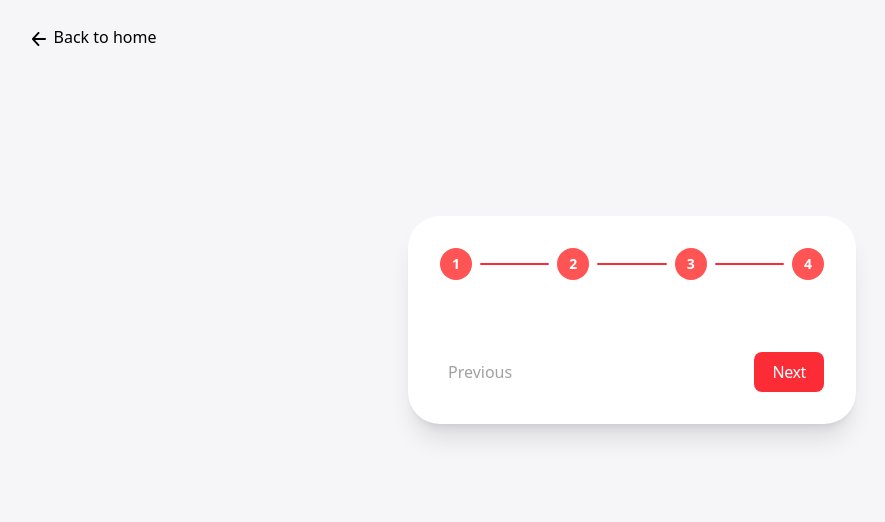
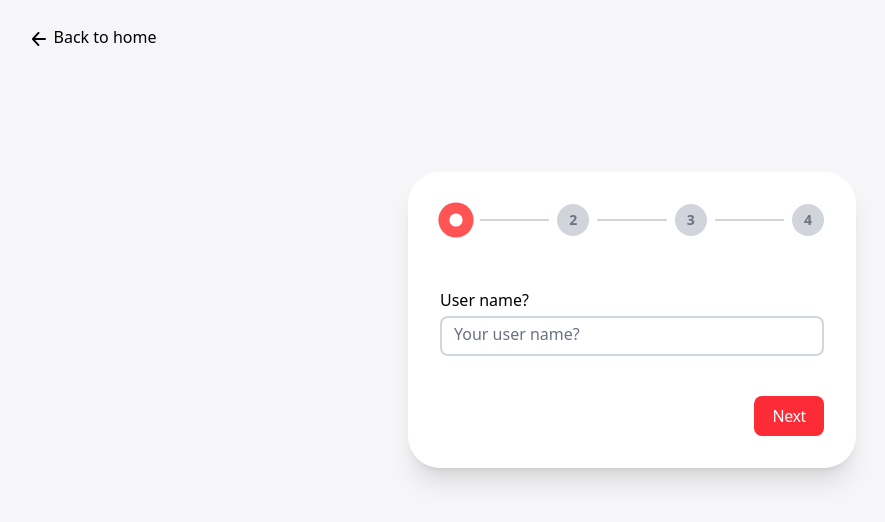
Before and after one commit to forger6969/orbiTest-frontend, a React (Vite) app: page /SingUp in a window 1280 px wide. Shown: the top 522 px of the page, without its empty margins (8-893 px from the left). Built offline with nearby package versions, Linux system fonts and the light colour scheme.

Commit message:
update: update sign up form stepper

```diff
--- a/src/Components/Stepper.jsx
+++ b/src/Components/Stepper.jsx
@@ -115,7 +115,7 @@ export default function Stepper({
               )}
               <button
                 onClick={isLastStep ? handleComplete : handleNext}
-                className="duration-350 flex items-center justify-center rounded-lg bg-red-500 py-2 px-4.5 font-medium tracking-tight  text-white hover:text-red-500 transition hover:bg-transparent hover:border "
+                className="duration-350 flex items-center justify-center rounded-lg bg-red-500 py-2 px-4.5 font-medium tracking-tight text-white hover:text-red-500 transition hover:bg-transparent hover:border"
                 {...nextButtonProps}
               >
                 {isLastStep ? 'Next' : nextButtonText}
@@ -207,8 +207,8 @@ function StepIndicator({ step, currentStep, onClickStep, disableStepIndicators }
     >
       <motion.div
         variants={{
-          inactive: { scale: 1, backgroundColor: '#ff5454', color: '#FFF' },
-          active: { scale: 1, backgroundColor: '#ff5454', color: '#FFF' },
+          inactive: { scale: 1, backgroundColor: '#d1d5db', color: '#6b7280' },
+          active: { scale: 1.1, backgroundColor: '#ff5454', color: '#FFF' },
           complete: { scale: 1, backgroundColor: '#ff5454', color: '#FFF' }
         }}
         transition={{ duration: 0.3 }}
@@ -217,7 +217,7 @@ function StepIndicator({ step, currentStep, onClickStep, disableStepIndicators }
         {status === 'complete' ? (
           <CheckIcon className="h-4 w-4 text-white" />
         ) : status === 'active' ? (
-          <div className="h-3 w-3 rounded-full bg-[#ff5454]" />
+          <div className="h-3 w-3 rounded-full bg-white" />
         ) : (
           <span className="text-sm">{step}</span>
         )}
@@ -228,12 +228,12 @@ function StepIndicator({ step, currentStep, onClickStep, disableStepIndicators }
 
 function StepConnector({ isComplete }) {
   const lineVariants = {
-    incomplete: { width: 0, backgroundColor: 'transparent' },
+    incomplete: { width: '100%', backgroundColor: '#d1d5db' },
     complete: { width: '100%', backgroundColor: '#ff5454' }
   };
 
   return (
-    <div className="relative mx-2 h-0.5 flex-1 overflow-hidden rounded bg-red-500">
+    <div className="relative mx-2 h-0.5 flex-1 overflow-hidden rounded bg-gray-300">
       <motion.div
         className="absolute left-0 top-0 h-full"
         variants={lineVariants}
--- a/src/pages/SingUp.jsx
+++ b/src/pages/SingUp.jsx
@@ -1,27 +1,29 @@
 import React, { useState } from 'react'
-import back from "../assets/back.svg"
 import { Link } from 'react-router-dom'
-import logo from "../assets/logo.svg"
 import Stepper, { Step } from '../Components/Stepper'
 
-const SingUp = () => {
+const SignUp = () => {
+    const [formData, setFormData] = useState({
+        username: '',
+        email: '',
+        password: '',
+        option: ''
+    });
+
+    const handleInputChange = (field, value) => {
+        setFormData(prev => ({
+            ...prev,
+            [field]: value
+        }));
+    };
+
     return (
         <>
             <div className='min-h-screen bg-[#e5e7eb5c] overflow-hidden pb-30'>
-                <div className='w-full h-full  relative  '>
+                <div className='w-full h-full relative'>
                     <Link
                         to="/"
-                        className="
-                 w-43 justify-center rounded-lg h-12.5
-                 flex items-center gap-2 text-black text-[16px]
-                 fixed top-3 left-4
-                 group cursor-pointer
-                 bg-transparent
-                 transition-all
-                 hover:bg-[#ef4343e6]
-                 hover:text-white
-                 z-0
-            "
+                        className="w-43 justify-center rounded-lg h-12.5 flex items-center gap-2 text-black text-[16px] fixed top-3 left-4 group cursor-pointer bg-transparent transition-all hover:bg-[#ef4343e6] hover:text-white z-0"
                     >
                         <svg
                             className='w-3.5 h-auto pt-1 transition-transform duration-300 group-hover:-translate-x-1.5 fill-current'
@@ -32,77 +34,94 @@ const SingUp = () => {
                         >
                             <path d="M222.927 580.115l301.354 328.512c24.354 28.708 20.825 71.724-7.883 96.078s-71.724 20.825-96.078-7.883L19.576 559.963a67.846 67.846 0 01-13.784-20.022 68.03 68.03 0 01-5.977-29.488l.001-.063a68.343 68.343 0 017.265-29.134 68.28 68.28 0 011.384-2.6 67.59 67.59 0 0110.102-13.687L429.966 21.113c25.592-27.611 68.721-29.247 96.331-3.656s29.247 68.721 3.656 96.331L224.088 443.784h730.46c37.647 0 68.166 30.519 68.166 68.166s-30.519 68.166-68.166 68.166H222.927z" />
                         </svg>
-
                         Back to home
                     </Link>
                 </div>
                 <Stepper
-                    initialStep={0}
+                    initialStep={1}
                     onStepChange={(step) => {
                         console.log(step);
                     }}
-                    onFinalStepCompleted={() => console.log("All steps completed!")}
+                    onFinalStepCompleted={() => {
+                        console.log("All steps completed!");
+                        console.log("Form data:", formData);
+                    }}
                     backButtonText="Previous"
                     nextButtonText="Next"
                 >
                     <Step>
                         <form className='flex flex-col gap-3' action="">
                             <div className='flex flex-col gap-1 mt-5'>
-
-                                <label className='   font-medium' htmlFor="emal">
-                                    User name ?
+                                <label className='font-medium' htmlFor="username">
+                                    User name?
                                 </label>
-                                <input placeholder='Your user name ?' id='emal' className='w-full  border-gray-300 h-10 rounded-lg pl-3 pb-1 font-medium focus:border-red-500 border-2 focus:outline-none placeholder:text-gray-500  focus:placeholder:text-red-500 focus:text-red-500 ' type='text'
+                                <input
+                                    placeholder='Your user name?'
+                                    id='username'
+                                    value={formData.username}
+                                    onChange={(e) => handleInputChange('username', e.target.value)}
+                                    className='w-full border-gray-300 h-10 rounded-lg pl-3 pb-1 font-medium focus:border-red-500 border-2 focus:outline-none placeholder:text-gray-500 focus:placeholder:text-red-500 focus:text-red-500'
+                                    type='text'
                                 />
                             </div>
-
                         </form>
                     </Step>
                     <Step>
                         <form className='flex flex-col gap-3' action="">
                             <div className='flex flex-col gap-1 mt-5'>
-
-                                <label className='   font-medium' htmlFor="emal">
+                                <label className='font-medium' htmlFor="email">
                                     Email
                                 </label>
-                                <input placeholder='your@gmail.com' id='emal' className='w-full  border-gray-300 h-10 rounded-lg pl-3 pb-1 font-medium focus:border-red-500 border-2 focus:outline-none placeholder:text-gray-500  focus:placeholder:text-red-500 focus:text-red-500 ' type='email'
-
+                                <input
+                                    placeholder='your@gmail.com'
+                                    id='email'
+                                    value={formData.email}
+                                    onChange={(e) => handleInputChange('email', e.target.value)}
+                                    className='w-full border-gray-300 h-10 rounded-lg pl-3 pb-1 font-medium focus:border-red-500 border-2 focus:outline-none placeholder:text-gray-500 focus:placeholder:text-red-500 focus:text-red-500'
+                                    type='email'
                                 />
                             </div>
-
                         </form>
                     </Step>
                     <Step>
                         <form className='flex flex-col gap-3' action="">
-
                             <div className='flex flex-col gap-1 mt-5'>
-
-                                <label className='   font-medium' htmlFor="emal">
-                                    Password ...
+                                <label className='font-medium' htmlFor="password">
+                                    Password
                                 </label>
-                                <input placeholder='Your password ?' id='emal' className='w-full  border-gray-300 h-10 rounded-lg pl-3 pb-1 font-medium focus:border-red-500 border-2 focus:outline-none placeholder:text-gray-500  focus:placeholder:text-red-500 focus:text-red-500 ' type='password'
-
+                                <input
+                                    placeholder='Your password?'
+                                    id='password'
+                                    value={formData.password}
+                                    onChange={(e) => handleInputChange('password', e.target.value)}
+                                    className='w-full border-gray-300 h-10 rounded-lg pl-3 pb-1 font-medium focus:border-red-500 border-2 focus:outline-none placeholder:text-gray-500 focus:placeholder:text-red-500 focus:text-red-500'
+                                    type='password'
                                 />
                             </div>
-
                         </form>
                     </Step>
                     <Step>
-                        <select className='w-full border border-gray-600 py-2 px-2 rounded-lg' name="" id="">
-                            <option value="">Test</option>
-                        </select>
+                        <div className='flex flex-col gap-1 mt-5'>
+                            <label className='font-medium' htmlFor="option">
+                                Select option
+                            </label>
+                            <select
+                                className='w-full border border-gray-600 py-2 px-2 rounded-lg'
+                                value={formData.option}
+                                onChange={(e) => handleInputChange('option', e.target.value)}
+                                id="option"
+                            >
+                                <option value="">Select...</option>
+                                <option value="option1">Option 1</option>
+                                <option value="option2">Option 2</option>
+                                <option value="option3">Option 3</option>
+                            </select>
+                        </div>
                     </Step>
-
-
                 </Stepper>
-
-
-
-
             </div>
-
         </>
     )
 }
 
-export default SingUp
+export default SignUp
```
Also changed, not shown: 1 other file (tests, documents, lock files or other folders).
